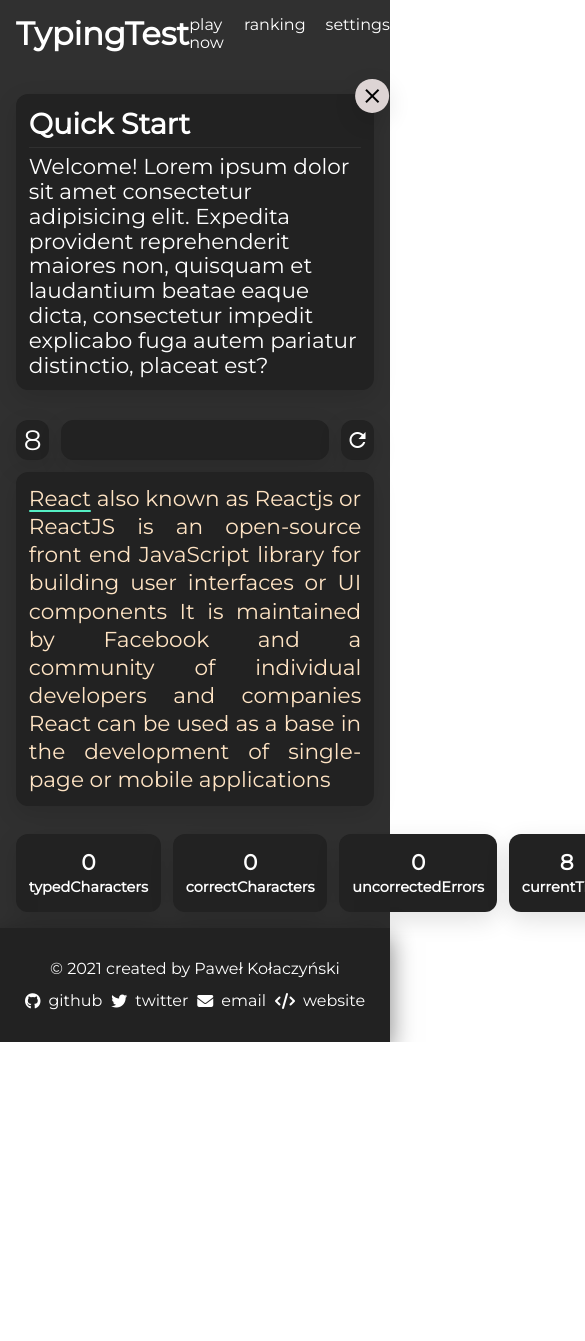
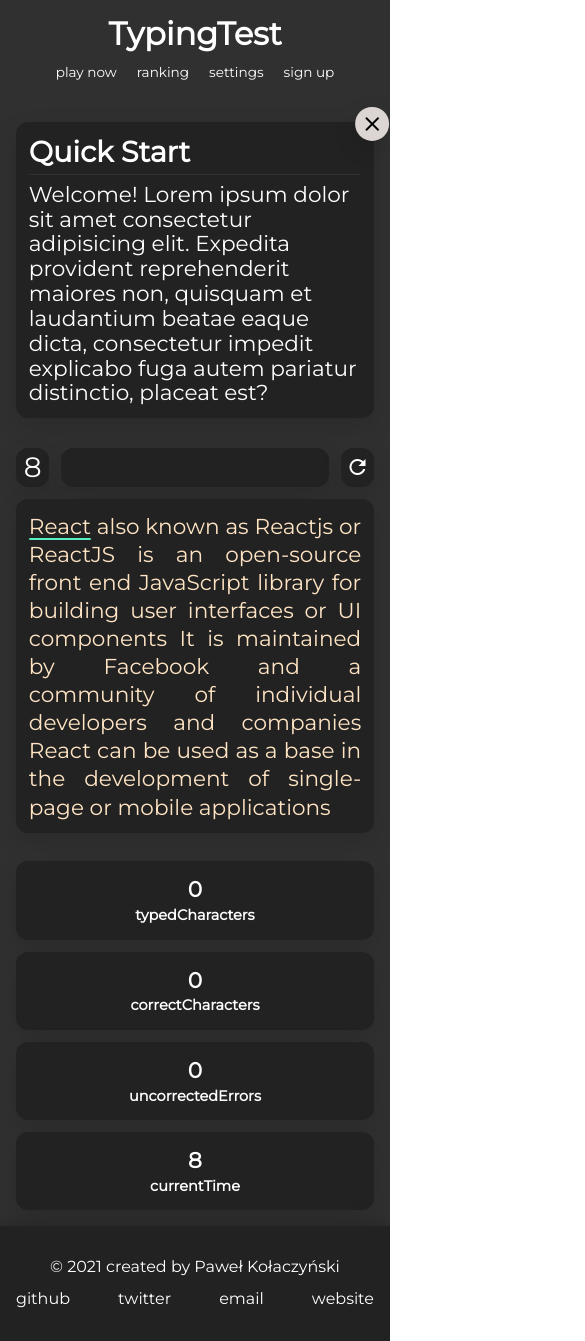
Before and after one commit to kolaczyn/typing-test, a React (Create React App) app: page / in a window 390 px wide. Shown: the top 1341 px of the page, 585 px wide, since content can reach past the window. Before the commit the page ends 1042 px from the top, so only its background shows below. Built offline with nearby package versions, Linux system fonts and the light colour scheme.

Commit message:
make site more responsive and accessable

```diff
--- a/src/components/common/button/index.js
+++ b/src/components/common/button/index.js
@@ -21,4 +21,13 @@ export default styled.button`
     outline: none;
   }
 
+  &:focus,
+  &:hover {
+    transform: translateY(-1px);
+    background-color: ${(props) => props.theme.palette.border};
+  }
+
+  &:active {
+    transform: translateY(1px);
+  }
 `;
--- a/src/components/common/underlined-link/styles.js
+++ b/src/components/common/underlined-link/styles.js
@@ -8,6 +8,10 @@ export default styled.a`
   position: relative;
   display: flex;
   align-items: center;
+
+  &:focus {
+    outline: none;
+  }
 
   & > i {
     margin-right: 0.5rem;
@@ -31,7 +35,8 @@ export default styled.a`
     transform-origin: left;
   }
 
-  &:hover > p::after {
+  &:hover > p::after,
+  &:focus > p::after {
     transition: all ${transitionDuration} ease-out;
     transform: scaleX(1);
     transform-origin: right;
--- a/src/components/layout/footer/index.jsx
+++ b/src/components/layout/footer/index.jsx
@@ -5,8 +5,7 @@ import copyrightNotice from '../../../static/fixtures/copyrightNotice';
 
 import Container from '../../common/container';
 import UnderlinkedLink from '../../common/underlined-link';
-
-import { Wrapper, LinksWrapper } from './styles';
+import { Wrapper, Copyright, LinksWrapper } from './styles';
 
 // TODO seperate this into few seperate files
 
@@ -14,7 +13,11 @@ export default function Footer() {
   return (
     <Wrapper>
       <Container style={{ margin: '0 auto' }}>
-        <section>{copyrightNotice}</section>
+        <Copyright>
+          <span>{copyrightNotice[0]}</span>
+          {' '}
+          <span>{copyrightNotice[1]}</span>
+        </Copyright>
         <LinksWrapper>
           {footerLinksData.map((linkData) => (
             // FIXME {...linkData} causes me to pass
--- a/src/components/layout/footer/styles.js
+++ b/src/components/layout/footer/styles.js
@@ -12,5 +12,22 @@ export const Wrapper = styled.footer`
 export const LinksWrapper = styled.ul`
   display: flex;
   justify-content: space-evenly;
-  margin-top: .85rem;
+  margin-top: 0.85rem;
+  @media only screen and (max-width: 425px) {
+    // hide the icons
+    justify-content: space-between;
+    i {
+      display: none;
+    }
+  }
 `;
+
+export const Copyright = styled.section`
+  @media only screen and (max-width: 345px) {
+    display: flex;
+    flex-direction: column;
+    > *:first-child {
+      margin-bottom: .25rem;
+    }
+  }
+`;
--- a/src/components/layout/navbar/styles.js
+++ b/src/components/layout/navbar/styles.js
@@ -1,13 +1,25 @@
 import styled from 'styled-components/macro';
+import Logo from '../../common/logo/styles';
+
+export const Ul = styled.nav`
+  display: flex;
+  gap: 1.25rem;
+`;
 
 export const Header = styled.header`
   display: flex;
   justify-content: space-between;
   align-items: center;
   margin-bottom: 0.75rem;
+  @media only screen and (max-width: 570px) {
+    flex-direction: column;
+    ${Logo} {
+      margin-bottom: .75rem;
+    }
+  }
+  @media only screen and (max-width: 400px) {
+    ${Ul} {
+      font-size: .85rem;
+    }
+  }
 `;
-
-export const Ul = styled.nav`
-  display: flex;
-  gap: 1.25rem;
-`;
--- a/src/components/typing-test/stats/styles.js
+++ b/src/components/typing-test/stats/styles.js
@@ -8,9 +8,15 @@ export const Wrapper = styled.section`
   // FIXME I kinda hard-coded the gap between the stats and the section directly above here.
   /* I should move it somewhere else in the future */
   margin-top: 1rem;
-  display: flex;
+  display: grid;
+  grid-template-columns: repeat(4, 1fr);
   gap: 0.75rem;
-  justify-content: space-around;
+  @media only screen and (max-width: 680px) {
+    grid-template-columns: repeat(2, 1fr);
+  }
+  @media only screen and (max-width: 400px) {
+    grid-template-columns: repeat(1, 1fr);
+  }
 `;
 
 export const Element = styled(Box)`
--- a/src/static/fixtures/copyrightNotice.js
+++ b/src/static/fixtures/copyrightNotice.js
@@ -1 +1,4 @@
-export default `© ${new Date().getFullYear()} created by Paweł Kołaczyński`;
+export default [
+  `© ${new Date().getFullYear()}`,
+  'created by Paweł Kołaczyński',
+];
--- a/src/static/themes/darkTheme.js
+++ b/src/static/themes/darkTheme.js
@@ -4,6 +4,7 @@ const darkTheme = {
   // TODO start using gradients inspired by WaniKani's website
   palette: {
     box: '#222',
+    border: '#101113',
     background: '#303030',
     lightGray: 'bisque',
     green: '#55efc4',
--- a/src/static/themes/killItWithFire.js
+++ b/src/static/themes/killItWithFire.js
@@ -3,6 +3,7 @@ import { KILL_IT_WITH_FIRE } from '../../reducers/theme/actions';
 const darkTheme = {
   palette: {
     box: 'green',
+    border: 'pink',
     background: 'orangered',
     lightGray: 'bisque',
     green: '#55efc4',
--- a/src/static/themes/lightTheme.js
+++ b/src/static/themes/lightTheme.js
@@ -3,6 +3,7 @@ import { LIGHT_THEME } from '../../reducers/theme/actions';
 const darkTheme = {
   palette: {
     box: '#fbf1c7',
+    border: 'white',
     background: '#f9f5d7',
     lightGray: '929374',
     green: '#689d6a',
```
